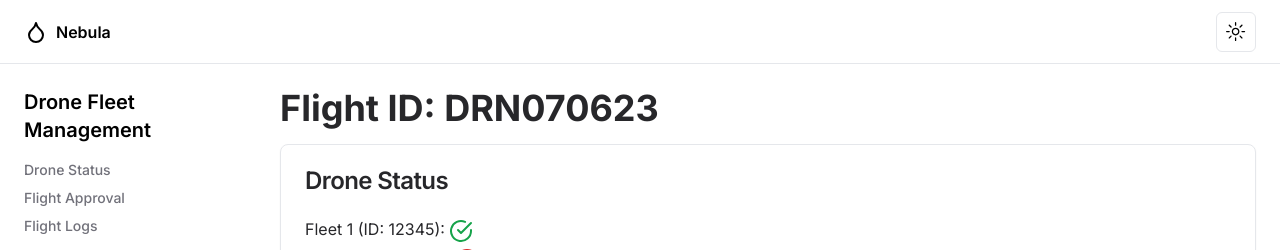
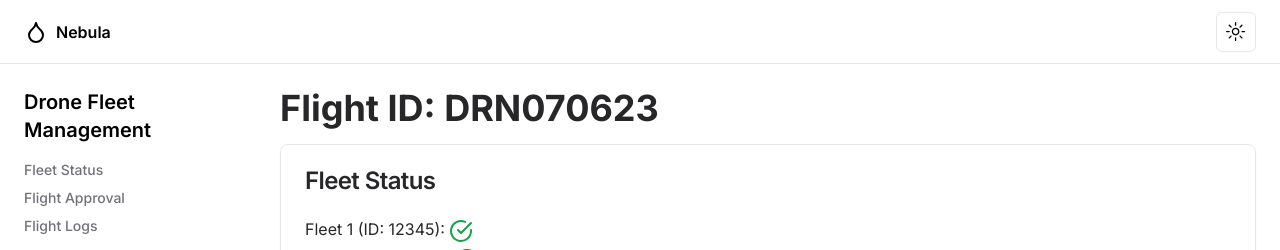
Before and after one commit to marcuspang/tum-nebula, a Next.js app: page / in a window 1280 px wide. Shown: the top 250 px of the page. Built offline with nearby package versions, Linux system fonts and the light colour scheme.

Commit message:
fix: change wording for fleet status

```diff
--- a/src/components/fleet-management.tsx
+++ b/src/components/fleet-management.tsx
@@ -34,7 +34,7 @@ export function FleetManagement() {
             Drone Fleet Management
           </h1>
           <nav className="flex flex-col gap-2 text-sm font-medium text-zinc-500 dark:text-zinc-400">
-            <Link href="#drone-status">Drone Status</Link>
+            <Link href="#fleet-status">Fleet Status</Link>
             <Link href="#flight-approval">Flight Approval</Link>
             <Link href="#flight-logs">Flight Logs</Link>
           </nav>
@@ -46,10 +46,10 @@ export function FleetManagement() {
           <Card className="mt-4">
             <CardHeader>
               <CardTitle
-                id="drone-status"
+                id="fleet-status"
                 className="text-zinc-800 dark:text-zinc-100"
               >
-                Drone Status
+                Fleet Status
               </CardTitle>
             </CardHeader>
             <CardContent>
```
